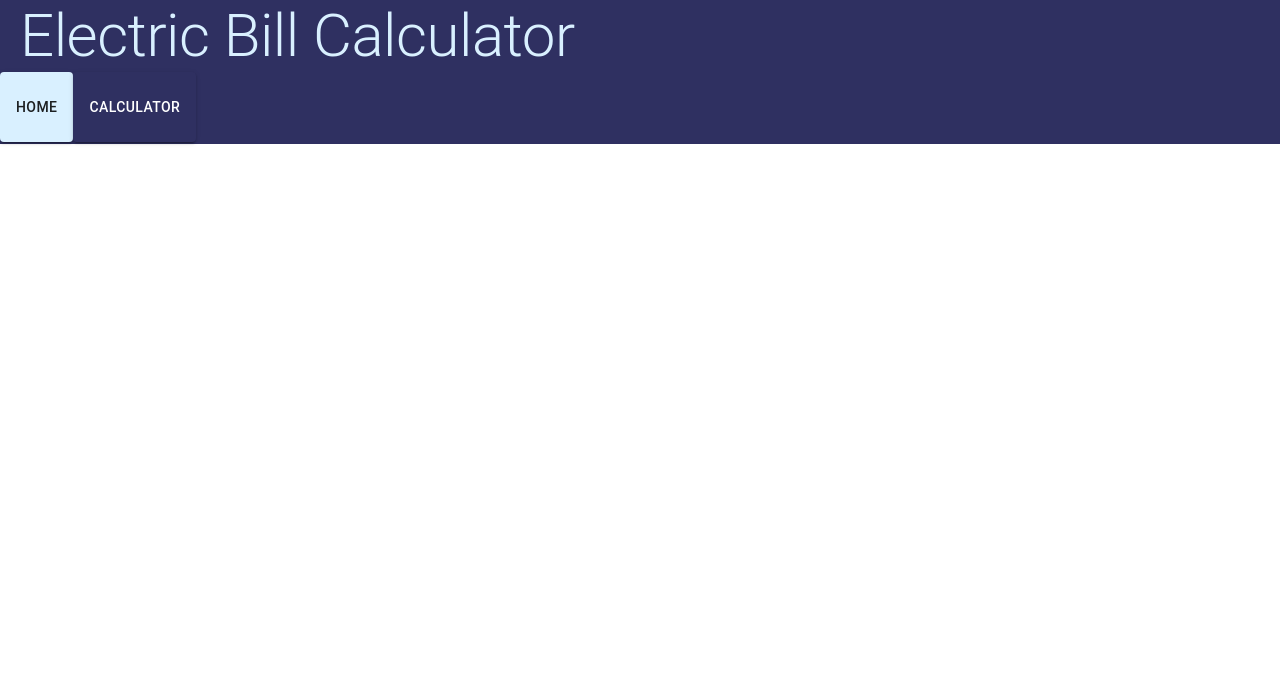
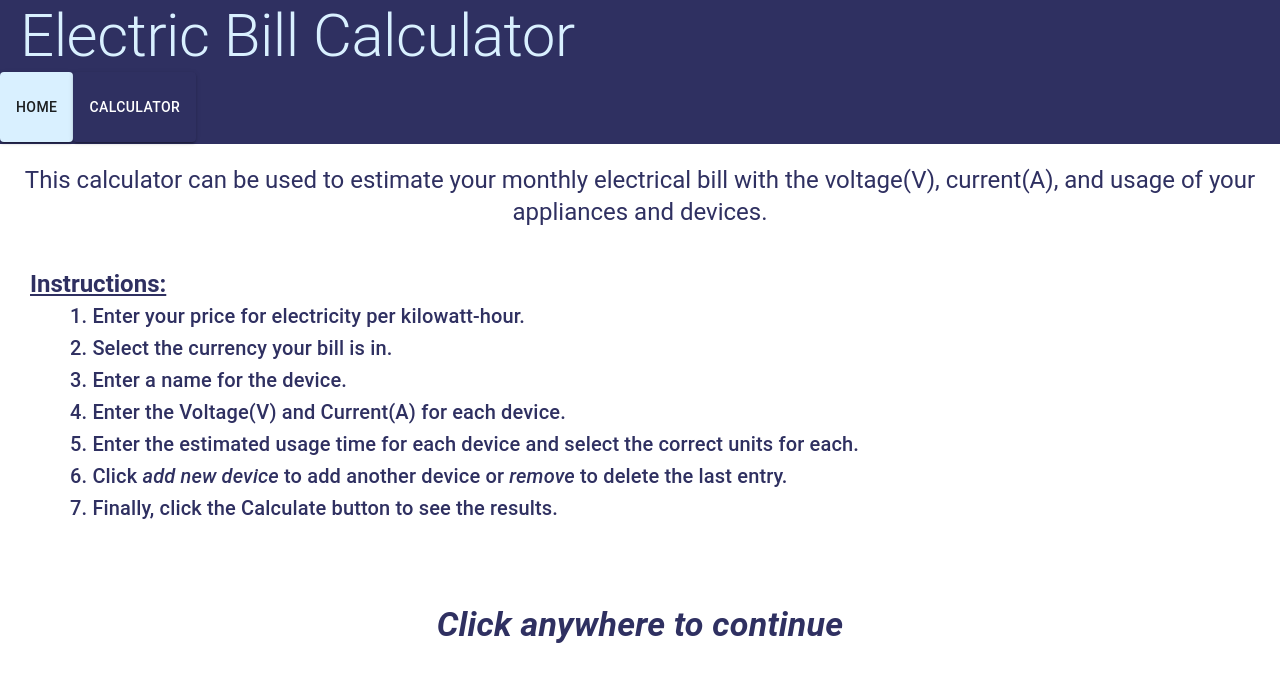
Before and after one commit to ryanperretta6/electric-bill-calculator, a React (Create React App) app: page / in a window 1280 px wide. Shown: the top 682 px of the page. Built offline with nearby package versions, Linux system fonts and the light colour scheme.

Commit message:
added help button functionality and error checking for kwhr input

```diff
--- a/package.json
+++ b/package.json
@@ -13,6 +13,7 @@
     "react-leaflet": "^3.2.2",
     "react-router-dom": "^6.0.2",
     "react-scripts": "4.0.3",
+    "reactjs-popup": "^2.0.5",
     "web-vitals": "^1.1.2"
   },
   "scripts": {
--- a/src/App.css
+++ b/src/App.css
@@ -52,6 +52,32 @@ html,
     height: 100%;
 }
 
+h2 {
+    display: inline;
+}
+
+.help-icon {
+    margin-left: 10px;
+}
+
+.kwhr-input-container button {
+    border: none;
+    background-color: white;
+}
+
+.kwhr-input-container button:hover {
+    cursor: pointer;
+}
+
+.device-inputs-container button {
+    border: none;
+    background-color: white;
+}
+
+.device-inputs-container button:hover {
+    cursor: pointer;
+}
+
 .content {
     width: 100%;
     height: 82%;
@@ -59,6 +85,23 @@ html,
 .home {
     width: 100%;
     height: 100%;
+    text-align: center;
+}
+.no-underline {
+    color: #2f3061;
+    text-decoration: none;
+}
+
+.left-align {
+    padding-left: 30px;
+    text-align: left;
+}
+.left-align p {
+    padding-left: 40px;
+}
+
+#instructions {
+    font-weight: bold;
 }
 
 #add-device {
@@ -98,6 +141,7 @@ html,
 #calculate-button {
     margin: 10px;
     display: block;
+    background-color: #d9f0ff;
 }
 
 .per {
--- a/src/App.js
+++ b/src/App.js
@@ -1,4 +1,4 @@
-import { useState } from "react";
+import { useEffect, useState } from "react";
 import {
     Button,
     createTheme,
@@ -26,6 +26,13 @@ const theme = createTheme({
 
 function App() {
     const [active, setActive] = useState("home");
+
+    // check the url to see which nav button needs to be shown as active
+    useEffect(() => {
+        if (window.location.pathname === "/") setActive("home");
+        else setActive("calculator");
+        // eslint-disable-next-line react-hooks/exhaustive-deps
+    }, [window.location.pathname]);
 
     return (
         <Router>
--- a/src/components/Calculate.js
+++ b/src/components/Calculate.js
@@ -1,7 +1,9 @@
-import React, { useState } from "react";
+import React, { useEffect, useState } from "react";
 import DeviceInput from "./DeviceInput";
+import { HelpOutlineRounded } from "@material-ui/icons";
 import {
     Button,
+    Icon,
     MenuItem,
     Select,
     TextField,
@@ -10,6 +12,8 @@ import {
 // eslint-disable-next-line no-unused-vars
 import { BrowserRouter as Router, Route, Link, Routes } from "react-router-dom";
 import currencies from "../data/currencies";
+import Popup from "reactjs-popup";
+import "reactjs-popup/dist/index.css";
 
 const Calculate = () => {
     const [selectedCurrency, setSelectedCurrency] = useState("USD");
@@ -49,6 +53,12 @@ const Calculate = () => {
             />
         );
         setDeviceInputs(cpyList(newDeviceInputs));
+    };
+
+    const getCurrencySymbol = (value) => {
+        for (let curr of currencies) {
+            if (curr.value === value) return curr.symbol;
+        }
     };
 
     const [deviceInputs, setDeviceInputs] = useState([
@@ -95,9 +105,26 @@ const Calculate = () => {
         setDeviceInputs(cpyList(deviceInputs.slice(0, -1)));
     };
 
+    const checkValidInputs = (deviceInput) => {
+        if (
+            !kwhRef.value ||
+            isNaN(parseFloat(kwhRef.value)) ||
+            !parseFloat(kwhRef.value) > 0
+        )
+            return false;
+    };
+
     const getAllInfo = () => {
-        let newDataLists = cpyObj(dataLists);
+        let newDataLists = {
+            deviceNames: [],
+            voltageValues: [],
+            ampValues: [],
+            usageValues: [],
+            unitValues: [],
+            perValues: [],
+        };
         for (let i in deviceInputs) {
+            checkValidInputs();
             newDataLists.deviceNames.push(deviceInputs[i].props.currData.name);
             newDataLists.voltageValues.push(
                 deviceInputs[i].props.currData.voltage
@@ -112,7 +139,6 @@ const Calculate = () => {
             );
         }
 
-        console.log(newDataLists);
         setDataLists(newDataLists);
     };
 
@@ -131,6 +157,24 @@ const Calculate = () => {
                 <Typography variant="h4" component="h2">
                     Enter your kilowatt-hour cost:
                 </Typography>
+                <Popup
+                    trigger={
+                        <button>
+                            <Icon color="secondary" className="help-icon">
+                                <HelpOutlineRounded />
+                            </Icon>
+                        </button>
+                    }
+                    position="right center"
+                    contentStyle={{ padding: "10px" }}
+                >
+                    <p>
+                        This is the Kilowatt-hour cost per{" "}
+                        <b>{getCurrencySymbol(selectedCurrency)}</b>. It can be
+                        found by asking your energy provider or lease agreement.
+                    </p>
+                </Popup>
+                <br />
                 <TextField
                     placeholder="kwHr Cost"
                     id="kwhr-txtfld"
@@ -154,15 +198,37 @@ const Calculate = () => {
                 <Typography variant="h4" component="h2">
                     Enter your device information below:
                 </Typography>
+                <Popup
+                    trigger={
+                        <button>
+                            <Icon color="secondary" className="help-icon">
+                                <HelpOutlineRounded />
+                            </Icon>
+                        </button>
+                    }
+                    position="right center"
+                    contentStyle={{
+                        padding: "10px",
+                        width: "300px",
+                    }}
+                >
+                    <p>
+                        Look for a sticker on your device like below, the
+                        voltage is typically denoted with a V and the amps with
+                        an A:
+                    </p>
+                    <img
+                        src="https://external-content.duckduckgo.com/iu/?u=https%3A%2F%2Fus.v-cdn.net%2F6024911%2Fuploads%2Fattachments%2F13022%2F6920.jpg&f=1&nofb=1"
+                        alt="voltage and amp sticker example"
+                        width="100%"
+                        height="100%"
+                    />
+                </Popup>
                 <ol id="device-inputs-list">
                     {/* Will likely have to save the current inputs before removing an input
                     and repopulate reloaded inputs using the defaultValue attr */}
                     {deviceInputs.map((deviceInput) => {
-                        return (
-                            <li className="removable-device-input">
-                                {deviceInput}
-                            </li>
-                        );
+                        return <li>{deviceInput}</li>;
                     })}
                 </ol>
                 <Typography
@@ -274,11 +340,17 @@ const Results = (props) => {
     let wattageValues = getAllWattage();
     const combinedKwhCost = getCombinedCost();
 
+    const getCurrencySymbol = (value) => {
+        for (let curr of currencies) {
+            if (curr.value === value) return curr.symbol;
+        }
+    };
+
     return (
         <div className="results">
             <Typography>
+                {getCurrencySymbol(currency)}
                 {combinedKwhCost}
-                {currency}
             </Typography>
         </div>
     );
--- a/src/components/Home.js
+++ b/src/components/Home.js
@@ -1,10 +1,52 @@
 // eslint-disable-next-line no-unused-vars
+import { Typography } from "@material-ui/core";
 import { BrowserRouter as Router, Route, Link, Routes } from "react-router-dom";
 
 const Home = () => {
     return (
-        <Link to="/calculate">
-            <div className="home"></div>
+        <Link to="/calculate" className="no-underline">
+            <div className="home">
+                <br />
+                <Typography variant="h5" component="p" className="no-underline">
+                    This calculator can be used to estimate your monthly
+                    electrical bill with the voltage(V), current(A), and usage
+                    of your appliances and devices. <br />{" "}
+                </Typography>
+                <br />
+                <br />
+                <div className="left-align">
+                    <Typography id="instructions" variant="h5" component="h2">
+                        Instructions:
+                    </Typography>
+                    <Typography variant="h6" component="p">
+                        1. Enter your price for electricity per kilowatt-hour.
+                        <br />
+                        2. Select the currency your bill is in.
+                        <br />
+                        3. Enter a name for the device.
+                        <br />
+                        4. Enter the Voltage(V) and Current(A) for each device.
+                        <br />
+                        5. Enter the estimated usage time for each device and
+                        select the correct units for each.
+                        <br />
+                        6. Click <em>add new device</em> to add another device
+                        or <em>remove</em> to delete the last entry.
+                        <br />
+                        7. Finally, click the Calculate button to see the
+                        results.
+                    </Typography>
+                </div>
+                <br />
+                <br />
+                <br />
+                <br />
+                <Typography variant="h4" component="p">
+                    <b>
+                        <em>Click anywhere to continue</em>
+                    </b>
+                </Typography>
+            </div>
         </Link>
     );
 };
```
Also changed, not shown: 1 other file (tests, documents, lock files or other folders).
